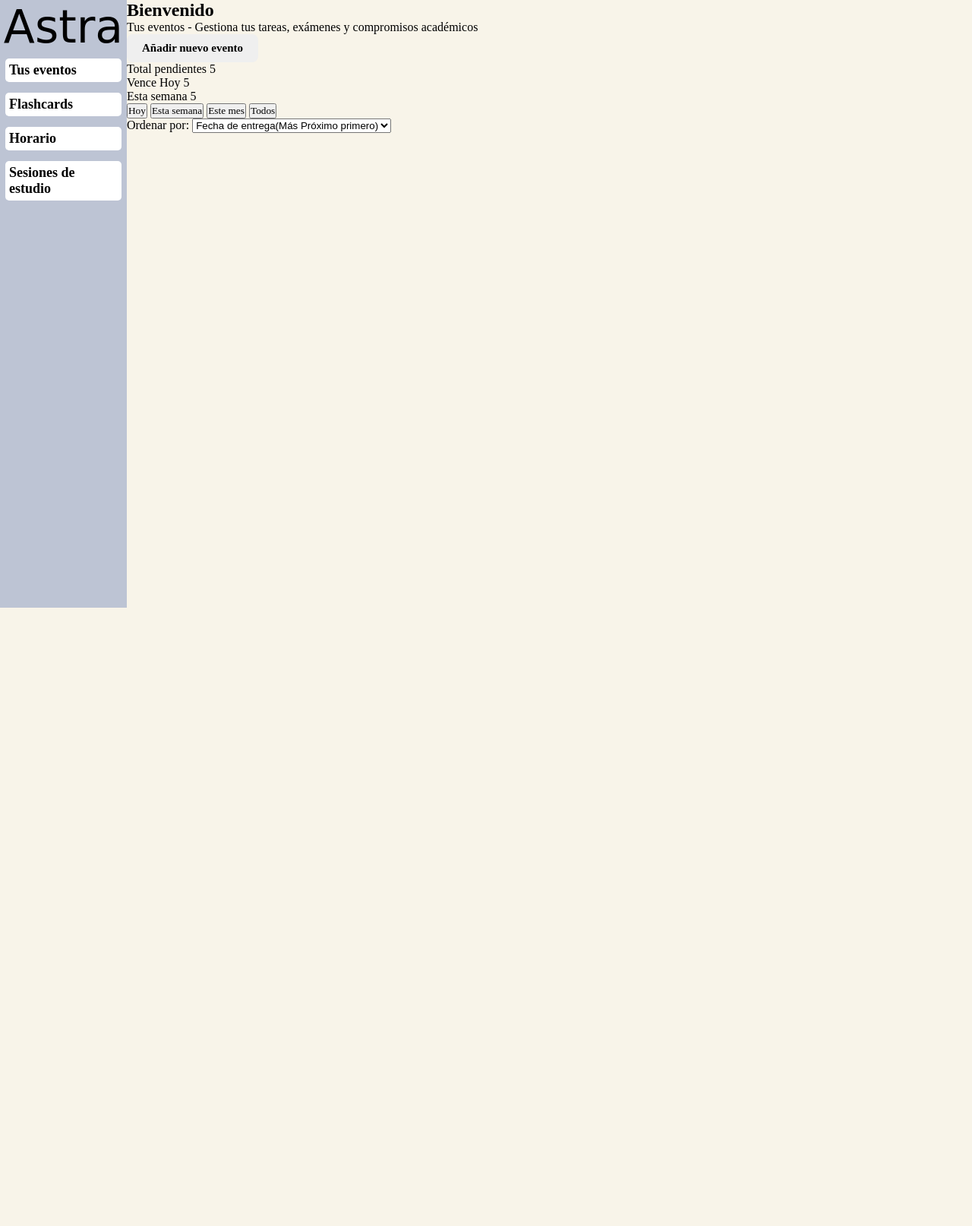
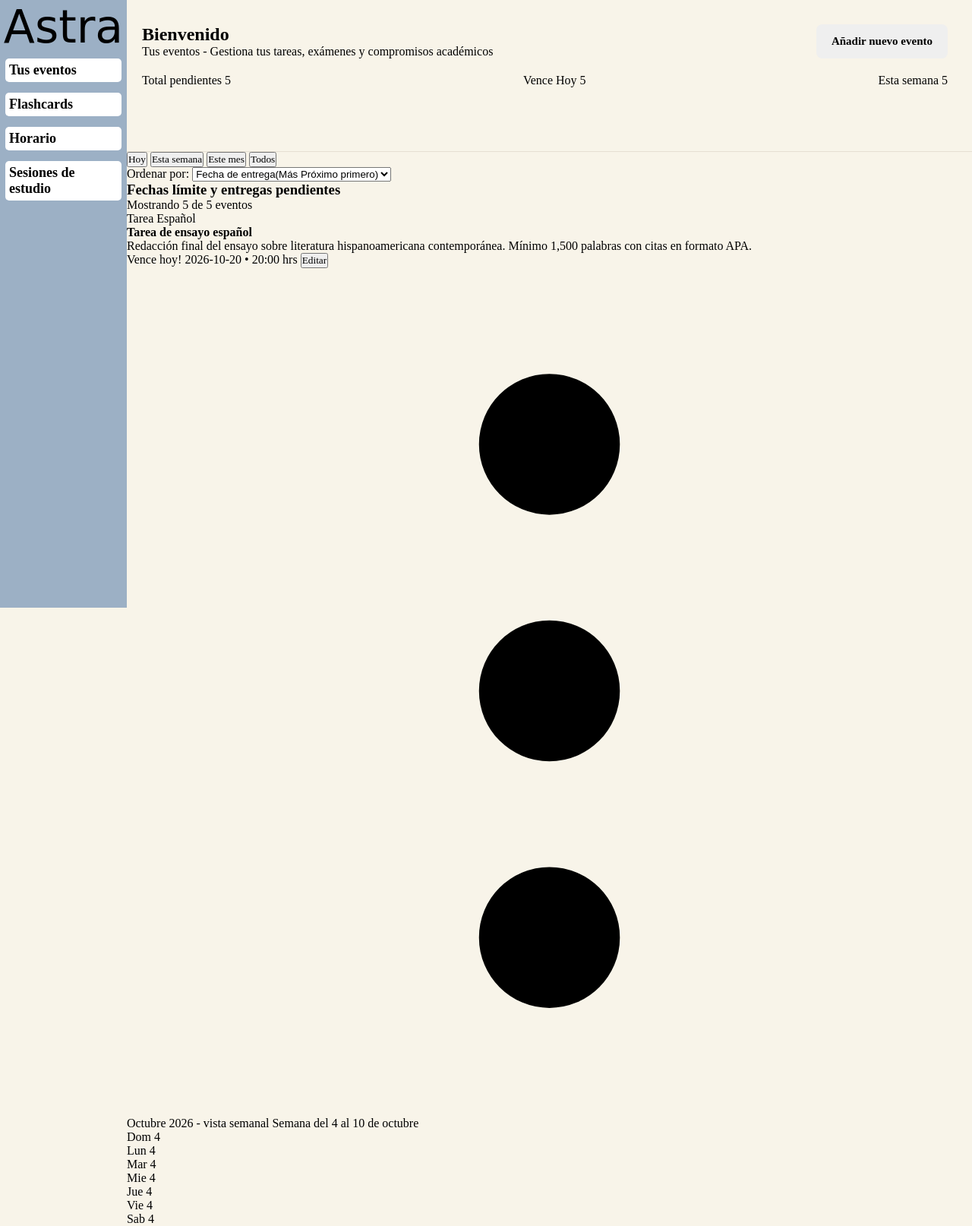
Before and after one commit to CaAnd610/Task-Manager, a plain HTML site: page Frontend/Pages/events.html in a window 1280 px wide. Shown: the whole page at 76% size. Before the commit the page ends 800 px from the top, so only its background shows below. Drawn offline with Linux system fonts and the light colour scheme; a web font is replaced by a local one.

Commit message:
clase oct 15

```diff
--- a/Frontend/Pages/events.html
+++ b/Frontend/Pages/events.html
@@ -6,9 +6,9 @@
     <title>Eventos</title>
     <link rel="stylesheet" href="../css/style.css">
     <link rel="stylesheet" href="../css/events.css">
-    <link rel="preconnect" href="https://fonts.googleapis.com">
-    <link rel="preconnect" href="https://fonts.gstatic.com" crossorigin>
-    <link href="https://fonts.googleapis.com/css2?family=Italianno&family=Kaisei+Opti&family=Kapakana:wght@300..400&family=Ledger&display=swap" rel="stylesheet">
+<link href="https://fonts.googleapis.com" rel="preconnect"/>
+<link crossorigin="" href="https://fonts.gstatic.com" rel="preconnect"/>
+<link href="https://fonts.googleapis.com/css2?family=Cormorant+Garamond:ital,wght@1,400;1,600;1,700&amp;family=Great+Vibes&amp;family=Playfair+Display:ital,wght@0,600;0,700;1,500;1,700&amp;family=Plus+Jakarta+Sans:wght@400;500;600;700&amp;display=swap" rel="stylesheet"/>
 </head>
 <body>
     <nav class="nav-bar">
@@ -60,7 +60,68 @@
                 </div>
             </div>
         </section>
-
+        <section class="events-section">
+            <div class="events__header">
+                <h3 class="events-header__tittle">Fechas límite y entregas pendientes</h3>
+                <span class="events-header__events-showed">Mostrando 5 de 5 eventos</span>
+            </div>
+            <article class="events__event-card">
+                <div class="event-card__card-left-side">
+                    <div class="card-left-side__labels">
+                        <span class="labels__event-type">Tarea</span>
+                        <span class="labels__event-subject">Español</span>
+                    </div>
+                    <h4 class="card-left-side__event-tittle">Tarea de ensayo español</h4>
+                    <p class="card-left-side__event-description">Redacción final del ensayo sobre literatura hispanoamericana contemporánea. Mínimo 1,500 palabras con citas en formato APA.</p>
+                </div>
+                <div class="event-card__card-right-side">
+                    <span class="card-right-side__due-advice">Vence hoy!</span>
+                    <span class="card-right-side__due-date">2026-10-20 • 20:00 hrs</span>
+                    <button class="card-right-side__edit-event">Editar</button>
+                    <svg viewBox="0 0 24 24" fill="none" xmlns="http://www.w3.org/2000/svg">
+                        <path d="M13 5C13 4.44772 12.5523 4 12 4C11.4477 4 11 4.44772 11 5C11 5.55228 11.4477 6 12 6C12.5523 6 13 5.55228 13 5Z" stroke="#000000" stroke-width="2" stroke-linecap="round" stroke-linejoin="round"/>
+                        <path d="M13 12C13 11.4477 12.5523 11 12 11C11.4477 11 11 11.4477 11 12C11 12.5523 11.4477 13 12 13C12.5523 13 13 12.5523 13 12Z" stroke="#000000" stroke-width="2" stroke-linecap="round" stroke-linejoin="round"/>
+                        <path d="M13 19C13 18.4477 12.5523 18 12 18C11.4477 18 11 18.4477 11 19C11 19.5523 11.4477 20 12 20C12.5523 20 13 19.5523 13 19Z" stroke="#000000" stroke-width="2" stroke-linecap="round" stroke-linejoin="round"/>
+                    </svg>
+                </div>
+            </article>
+        </section>
+        <section class="calendar-section">
+            <div class="calendar-header">
+                <span class="calendar-header__tittle">Octubre 2026 - vista semanal</span>
+                <span class="calendar-header__week">Semana del 4 al 10 de octubre</span>
+            </div>
+            <div class="calendar-days">
+                <div class="calendar-day">
+                    <span class="calenadar-day__name">Dom</span>
+                    <span class="calendar-day__number">4</span>
+                </div>
+                <div class="calendar-day">
+                    <span class="calenadar-day__name">Lun</span>
+                    <span class="calendar-day__number">4</span>
+                </div>
+                <div class="calendar-day">
+                    <span class="calenadar-day__name">Mar</span>
+                    <span class="calendar-day__number">4</span>
+                </div>
+                <div class="calendar-day">
+                    <span class="calenadar-day__name">Mie</span>
+                    <span class="calendar-day__number">4</span>
+                </div>
+                <div class="calendar-day">
+                    <span class="calenadar-day__name">Jue</span>
+                    <span class="calendar-day__number">4</span>
+                </div>
+                <div class="calendar-day">
+                    <span class="calenadar-day__name">Vie</span>
+                    <span class="calendar-day__number">4</span>
+                </div>
+                <div class="calendar-day">
+                    <span class="calenadar-day__name">Sab</span>
+                    <span class="calendar-day__number">4</span>
+                </div>
+            </div>
+        </section>
     </main>
 </body>
 </html>
--- a/Frontend/css/base.css
+++ b/Frontend/css/base.css
@@ -1,10 +1,13 @@
 :root {
     --background-color: #F8F4E9;
     --background-darker-color: #d4cab64d;
-    --light-blue: #BDC4D4;
+    --light-blue: #9cb0c5;
     --blue: #52667E;
     --dark-blue: #1D2E4A;
     --brown: #5A4033;
+
+    --cursive: "Great Vibes";
+
 }
 
 *{
--- a/Frontend/css/events.css
+++ b/Frontend/css/events.css
@@ -6,3 +6,23 @@ main {
     height: 100%;
     width: 100%;
 }
+
+header {
+    height: 200px;
+    width: 100%;
+    padding: 32px 32px 32px 20px;
+
+    border-bottom: 1px solid #e5dfd2;
+}
+
+.header-intro {
+    display: flex;
+    justify-content: space-between;
+
+    margin-bottom: 20px;
+}
+
+.header-advices {
+    display: flex;
+    justify-content: space-between;
+}
```
Also changed, not shown: Frontend/assets/icons/vertical-menu-icon.svg (added).
